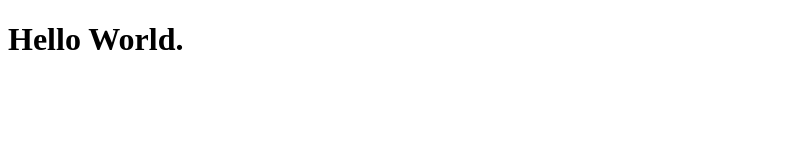
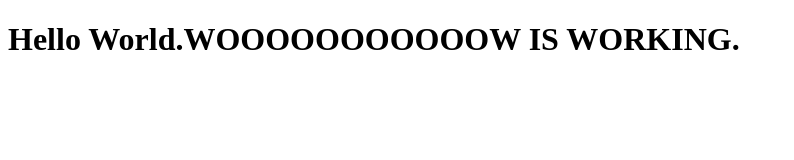
Before and after one commit to alexandresoueu/hapijs, a website: page pageHapi/pageHapi.html in a window 1280 px wide. Shown: the whole page, without its empty margins (0-794 px from the left). Drawn offline with Linux system fonts and the light colour scheme.

Commit message:
Hello World

```diff
--- a/pageHapi/pageHapi.html
+++ b/pageHapi/pageHapi.html
@@ -5,6 +5,6 @@
     <title>Hapi.js is awesome!</title>
   </head>
   <body>
-    <h1>Hello World.</h1>
+    <h1>Hello World.WOOOOOOOOOOOW IS WORKING.</h1>
   </body>
 </html>
```
